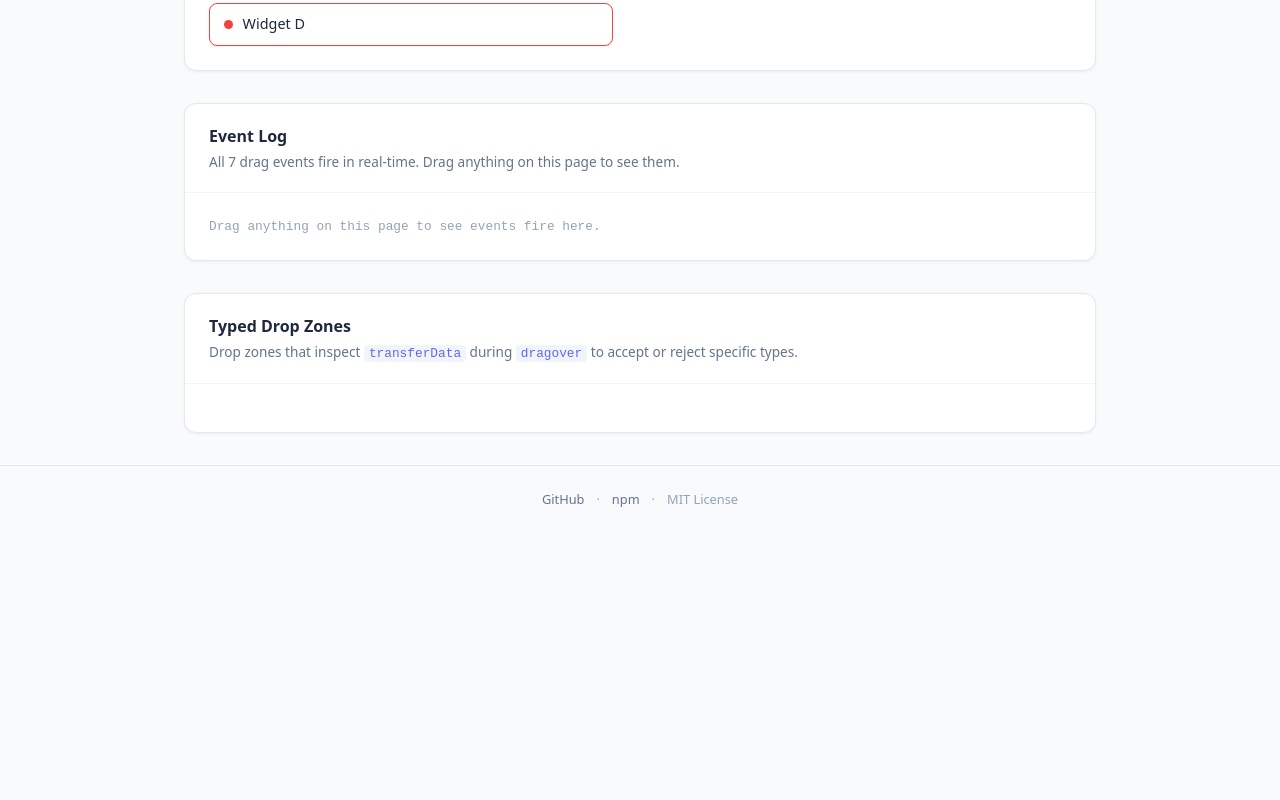
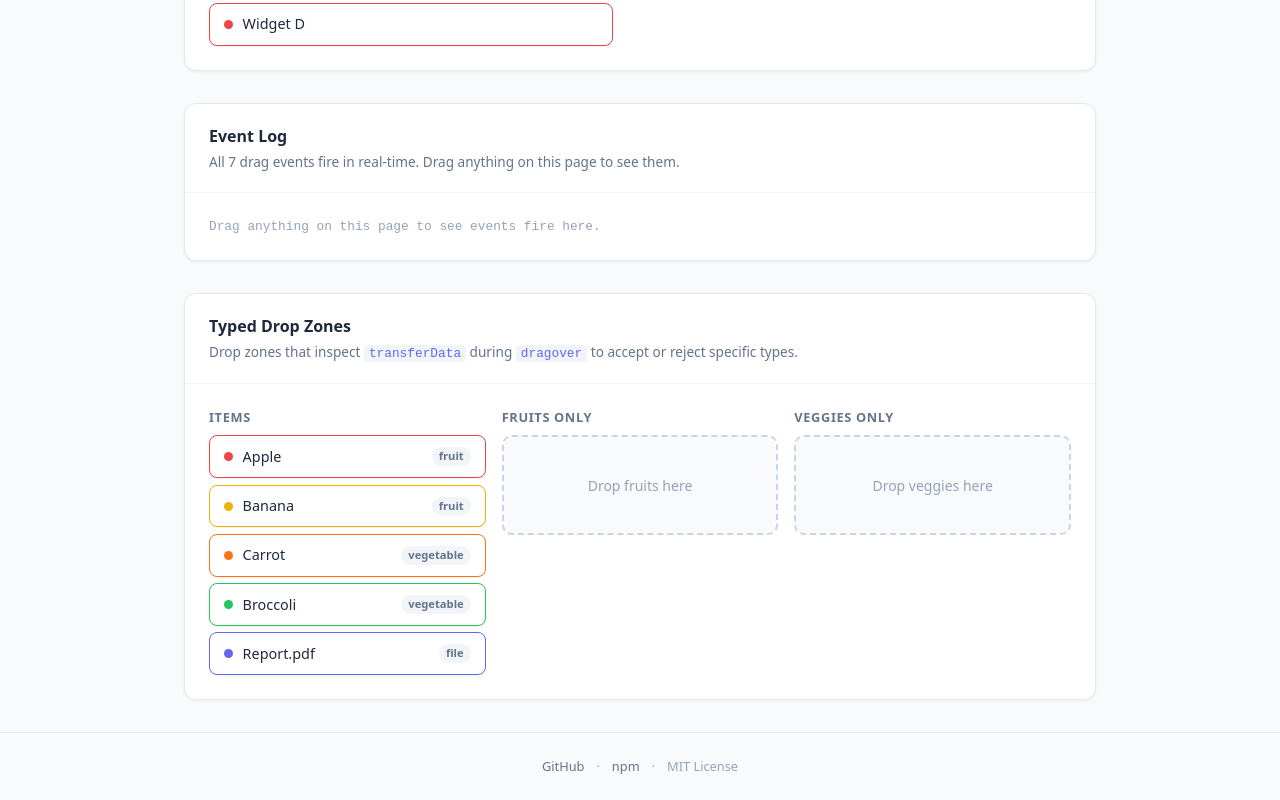
Before and after one commit to TusharJoy/vue3-drag-drop, a Vue app: page / in a window 1280 px wide. Shown: the part 2497-3297 px from the top of the page. Before the commit the page ends 3030 px from the top, so only its background shows below. Built offline with nearby package versions, Linux system fonts and the light colour scheme.

Commit message:
feat: add typed drop zones demo section; complete showcase page

```diff
--- a/src/App.vue
+++ b/src/App.vue
@@ -94,6 +94,44 @@ const ghostDemoDropped = ref(null);
 
 function onGhostDrop(data) {
   ghostDemoDropped.value = `Dropped: "${data.label}" (${data.ghostType} ghost)`;
+}
+
+// ── Typed drop zones ──
+const typedItems = ref([
+  { id: "ty1", label: "Apple",      type: "fruit",     color: "#ef4444" },
+  { id: "ty2", label: "Banana",     type: "fruit",     color: "#eab308" },
+  { id: "ty3", label: "Carrot",     type: "vegetable", color: "#f97316" },
+  { id: "ty4", label: "Broccoli",   type: "vegetable", color: "#22c55e" },
+  { id: "ty5", label: "Report.pdf", type: "file",      color: "#6366f1" },
+]);
+const fruitBasket = ref([]);
+const vegBasket   = ref([]);
+const typedStatus = ref(null);
+
+function dropOnFruits(data) {
+  if (data.type === "fruit" && !fruitBasket.value.find((i) => i.id === data.id)) {
+    fruitBasket.value.push(data);
+    typedStatus.value = `✓ Added ${data.label} to Fruits`;
+  } else if (data.type !== "fruit") {
+    typedStatus.value = `✗ Rejected: ${data.label} is not a fruit`;
+  }
+}
+
+function dropOnVeggies(data) {
+  if (data.type === "vegetable" && !vegBasket.value.find((i) => i.id === data.id)) {
+    vegBasket.value.push(data);
+    typedStatus.value = `✓ Added ${data.label} to Veggies`;
+  } else if (data.type !== "vegetable") {
+    typedStatus.value = `✗ Rejected: ${data.label} is not a vegetable`;
+  }
+}
+
+function guardFruits(data, nativeEvent) {
+  if (data?.type !== "fruit") nativeEvent.dataTransfer.dropEffect = "none";
+}
+
+function guardVeggies(data, nativeEvent) {
+  if (data?.type !== "vegetable") nativeEvent.dataTransfer.dropEffect = "none";
 }
 
 // ── Global event log ──
@@ -454,7 +492,84 @@ const toggleDropped = ref(null);
           <p class="section-desc">Drop zones that inspect <code>transferData</code> during <code>dragover</code> to accept or reject specific types.</p>
         </div>
         <div class="section-body">
-          <!-- Task 9 content goes here -->
+          <div class="typed-layout">
+            <!-- Source items -->
+            <div>
+              <p class="col-label">Items</p>
+              <div class="item-col">
+                <Drag
+                  v-for="item in typedItems"
+                  :key="item.id"
+                  :transfer-data="item"
+                  class="drag-item"
+                  :style="{ borderColor: item.color }"
+                  @dragstart="(d) => logEvent('dragstart', d)"
+                  @dragend="(d) => logEvent('dragend', d)"
+                >
+                  <span class="dot" :style="{ background: item.color }"></span>
+                  {{ item.label }}
+                  <span class="type-badge">{{ item.type }}</span>
+                  <template v-slot:image>
+                    <div class="drag-ghost" :style="{ background: item.color }">{{ item.label }}</div>
+                  </template>
+                </Drag>
+              </div>
+            </div>
+
+            <!-- Fruit basket -->
+            <div>
+              <p class="col-label">Fruits only</p>
+              <Drop
+                v-slot="{ transferData }"
+                class="drop-zone"
+                :class="{
+                  'over-valid':   transferData?.type === 'fruit',
+                  'over-invalid': transferData && transferData.type !== 'fruit',
+                }"
+                @dragover="guardFruits"
+                @dragenter="(d) => logEvent('dragenter', d)"
+                @dragleave="(d) => logEvent('dragleave', d)"
+                @drop="dropOnFruits"
+              >
+                <p v-if="transferData" class="drag-hint">
+                  {{ transferData.type === 'fruit' ? '✓ Drop it!' : '✗ Fruits only' }}
+                </p>
+                <p v-else-if="fruitBasket.length === 0" class="empty-hint">Drop fruits here</p>
+                <div v-for="item in fruitBasket" :key="item.id" class="drag-item" :style="{ borderColor: item.color }">
+                  <span class="dot" :style="{ background: item.color }"></span>
+                  {{ item.label }}
+                </div>
+              </Drop>
+            </div>
+
+            <!-- Veggie basket -->
+            <div>
+              <p class="col-label">Veggies only</p>
+              <Drop
+                v-slot="{ transferData }"
+                class="drop-zone"
+                :class="{
+                  'over-valid':   transferData?.type === 'vegetable',
+                  'over-invalid': transferData && transferData.type !== 'vegetable',
+                }"
+                @dragover="guardVeggies"
+                @dragenter="(d) => logEvent('dragenter', d)"
+                @dragleave="(d) => logEvent('dragleave', d)"
+                @drop="dropOnVeggies"
+              >
+                <p v-if="transferData" class="drag-hint">
+                  {{ transferData.type === 'vegetable' ? '✓ Drop it!' : '✗ Veggies only' }}
+                </p>
+                <p v-else-if="vegBasket.length === 0" class="empty-hint">Drop veggies here</p>
+                <div v-for="item in vegBasket" :key="item.id" class="drag-item" :style="{ borderColor: item.color }">
+                  <span class="dot" :style="{ background: item.color }"></span>
+                  {{ item.label }}
+                </div>
+              </Drop>
+            </div>
+          </div>
+
+          <p v-if="typedStatus" class="typed-status">{{ typedStatus }}</p>
         </div>
       </section>
 
@@ -648,4 +763,9 @@ body {
 .log-label { color: #475569; }
 .log-enter-active { transition: opacity 0.2s, transform 0.2s; }
 .log-enter-from { opacity: 0; transform: translateY(-4px); }
+
+/* ── Typed drop zones ── */
+.typed-layout { display: grid; grid-template-columns: 1fr 1fr 1fr; gap: 1rem; }
+.type-badge { margin-left: auto; font-size: 0.7rem; font-weight: 600; padding: 1px 7px; border-radius: 999px; background: #f1f5f9; color: #64748b; }
+.typed-status { margin-top: 1rem; padding: 0.6rem 1rem; border-radius: 8px; background: #f1f5f9; color: #475569; font-size: 0.875rem; border-left: 3px solid #6366f1; }
 </style>
```
